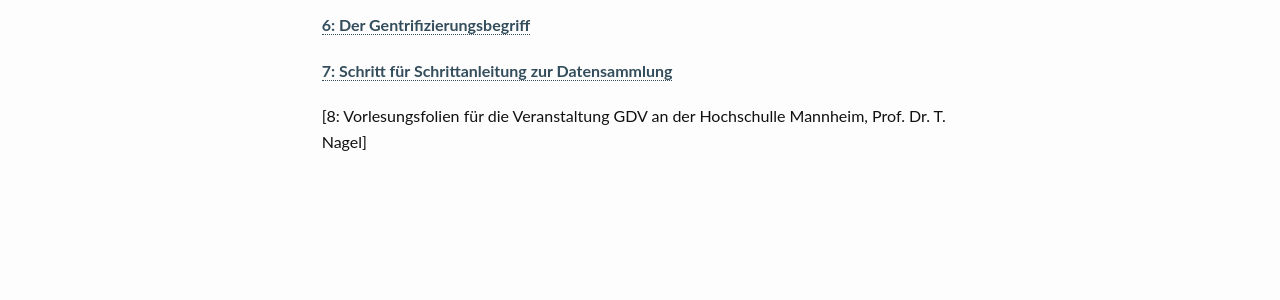
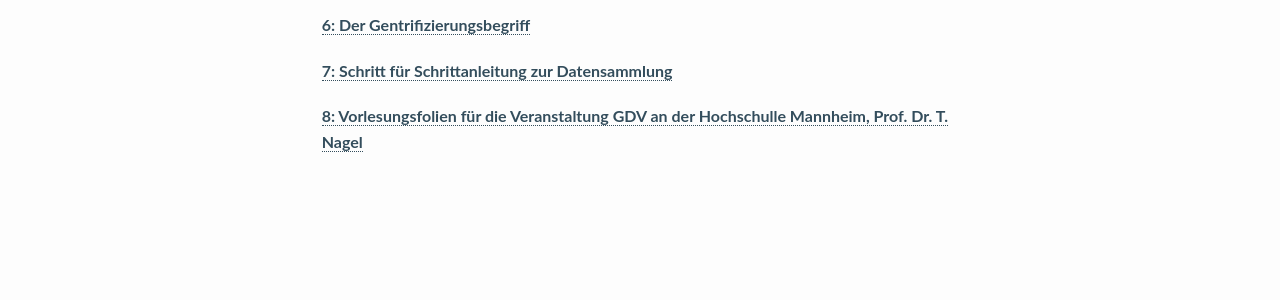
Before and after one commit to tillnagel/gdv-website, a Jekyll site: the page built from _posts/projects/2017-01-29-mucmiet.md, in a window 1280 px wide and 900 px high, scrolled down 10866 px. Shown: the part 303-603 px from the top of the window. Built offline with Jekyll 4.4.1, drawn with Linux system fonts in a browser that asks for light colours; part of the change alters nothing that is shown; some of the changed text lies outside the part shown.

```diff
--- a/_posts/projects/2017-01-29-mucmiet.md
+++ b/_posts/projects/2017-01-29-mucmiet.md
@@ -165,7 +165,7 @@ Um eine geeignete Visualisierung für unsere Daten zu erarbeiten sind wir iterat
 
 <figure>
  <img src="{{ site.urlimg }}/mucmiet/prozess.jpg" />
-   <figcaption >Visualisierungsprozess nach Moritz Stefaner[8]</figcaption>
+   <figcaption >Visualisierungsprozess nach Moritz Stefaner [[8](http://tillnagel.com/)]</figcaption>
 </figure>
 
 Dabei spielt sich die Iteration für uns in den Schritten zwei bis vier ab. Zunächst haben wir unsere Daten mit Hilfe des Tools Tableu erforscht und einfache Visualierungen erstellt. Damit waren wir in der Lage die vorliegenden Daten zu durchdringen und auch die Richtigkeit unserer Geodaten zu prüfen. Außerdem haben wir immer wieder Papierprototypen erstellt und damit weitere Ideen generiert. Schließlich haben wir einen ersten echten Prototypen implementiert und diesen dann laufend weiterentwickelt. In der Galerie oben sieht man beispielsweise noch eine erste Version unserer Applikation auf Basis von Google Maps.
@@ -310,4 +310,4 @@ Daten von ImmobilienScout24 wären auch sehr interessant gewesen, wenn man denn
 
 [7: Schritt für Schrittanleitung zur Datensammlung](http://howto.ddjdach.de/#c2)
 
-[8: Vorlesungsfolien für die Veranstaltung GDV an der Hochschulle Mannheim, Prof. Dr. T. Nagel]
+[8: Vorlesungsfolien für die Veranstaltung GDV an der Hochschulle Mannheim, Prof. Dr. T. Nagel](http://tillnagel.com/)
```
